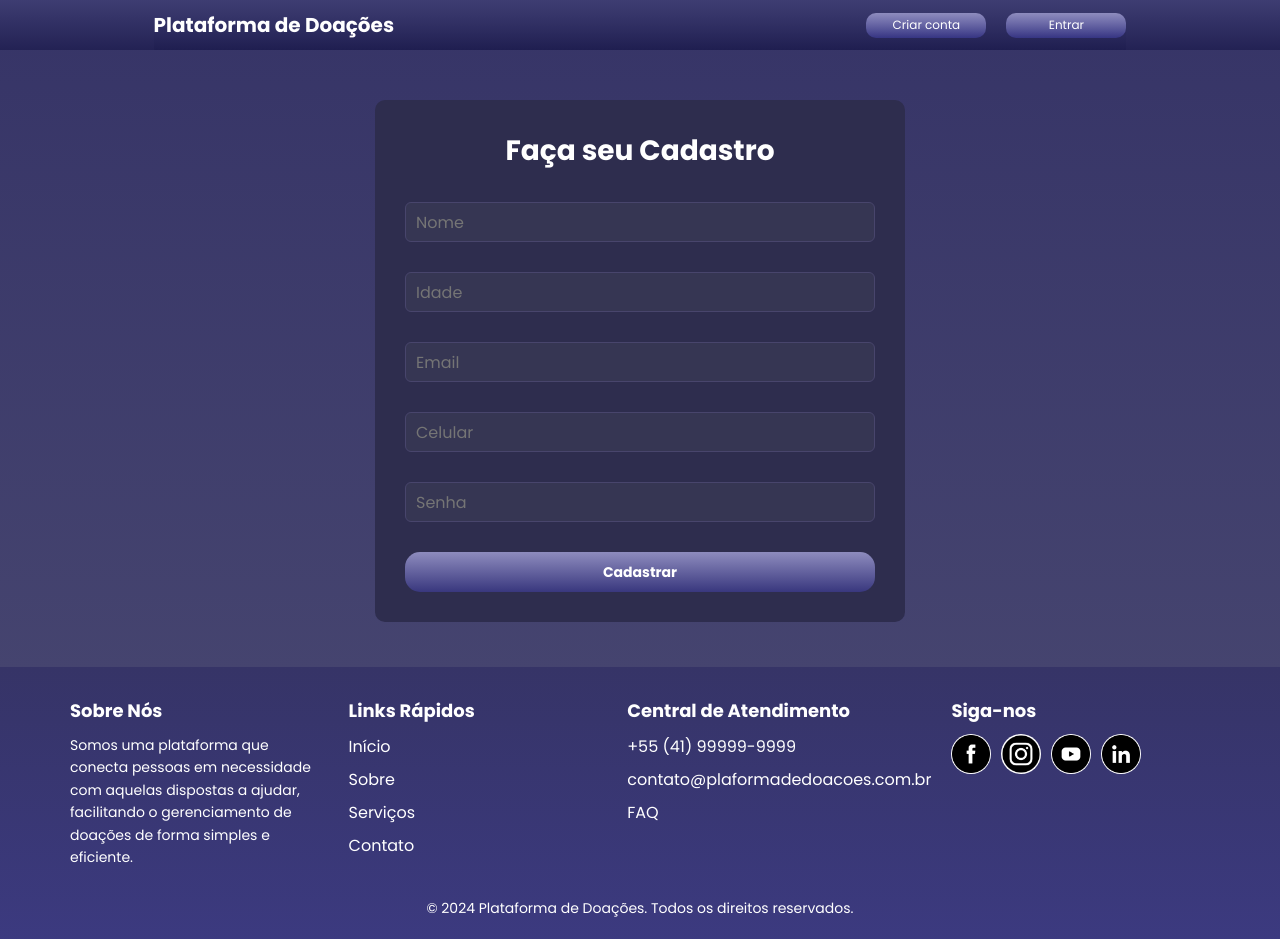
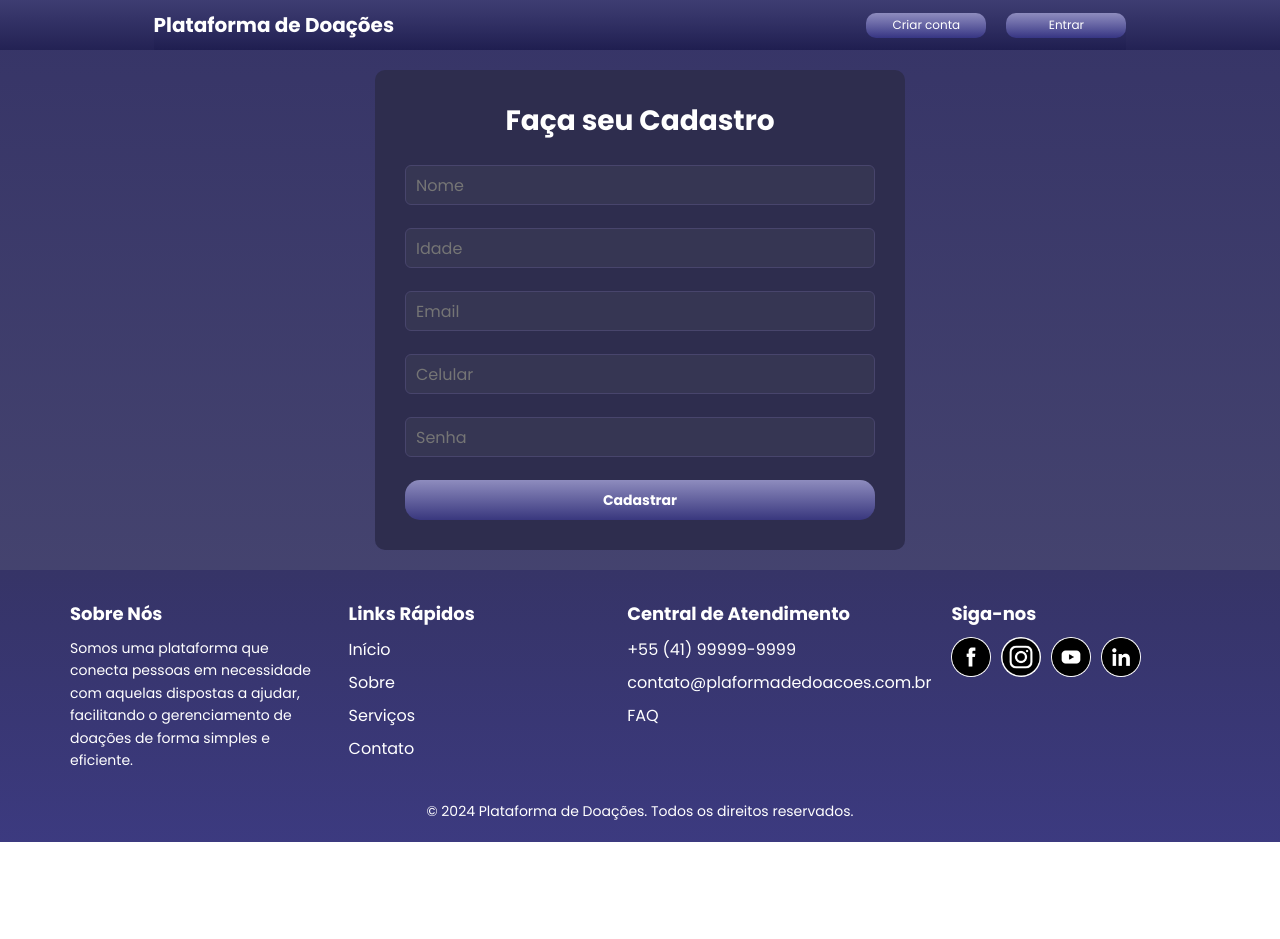
Before and after one commit to ricardopotiguar/donationsFrontend, a React (Vite) app: page /cadastro in a window 1280 px wide. After the commit the page ends 842 px from the top, so only its background shows below. Built offline with nearby package versions, Linux system fonts and the light colour scheme.

Commit message:
Ajuste css Cadastro de Usuario para footer ficar sempre em baixo

```diff
--- a/src/pages/cadastroUsuario/index.jsx
+++ b/src/pages/cadastroUsuario/index.jsx
@@ -39,9 +39,9 @@ function CadastroUsuario() {
   const navigate = useNavigate()
 
   return (
-    <div>
+    <div id='container-cadastrousuario-page'>
       < Header />
-      <div id='container-cadastrousuario'>
+      <div id='container-cadastrousuario-body'>
         <form id='form-cadastrousuario'>
           <h2>Faça seu Cadastro</h2>
           <input name='nome' type='text' placeholder='Nome' ref={inputName}/>
@@ -52,7 +52,6 @@ function CadastroUsuario() {
           <button type='button' onClick={createUsers}>Cadastrar</button>
         </form>
      </div>
-     <br />
      < Footer />
     </div>
   )
--- a/src/pages/cadastroUsuario/style.css
+++ b/src/pages/cadastroUsuario/style.css
@@ -1,14 +1,19 @@
-#container-cadastrousuario {
-  padding-top: 50px;
+#container-cadastrousuario-page {
   display: flex;
-  align-items: center;
   flex-direction: column;
+  min-height: 100vh; /* Faz com que o container ocupe toda a altura da tela */
+}
+
+#container-cadastrousuario-body {
+  flex: 1; /* Flexível, ocupa o espaço disponível */
+  align-self: center;
+  padding-top: 20px;
 }
 
 #form-cadastrousuario {
   display: flex;
   flex-direction: column;
-  gap: 30px;
+  gap: 23px;
   padding: 30px;
   border-radius: 10px;
   background-color: #2E2D4E;
```
